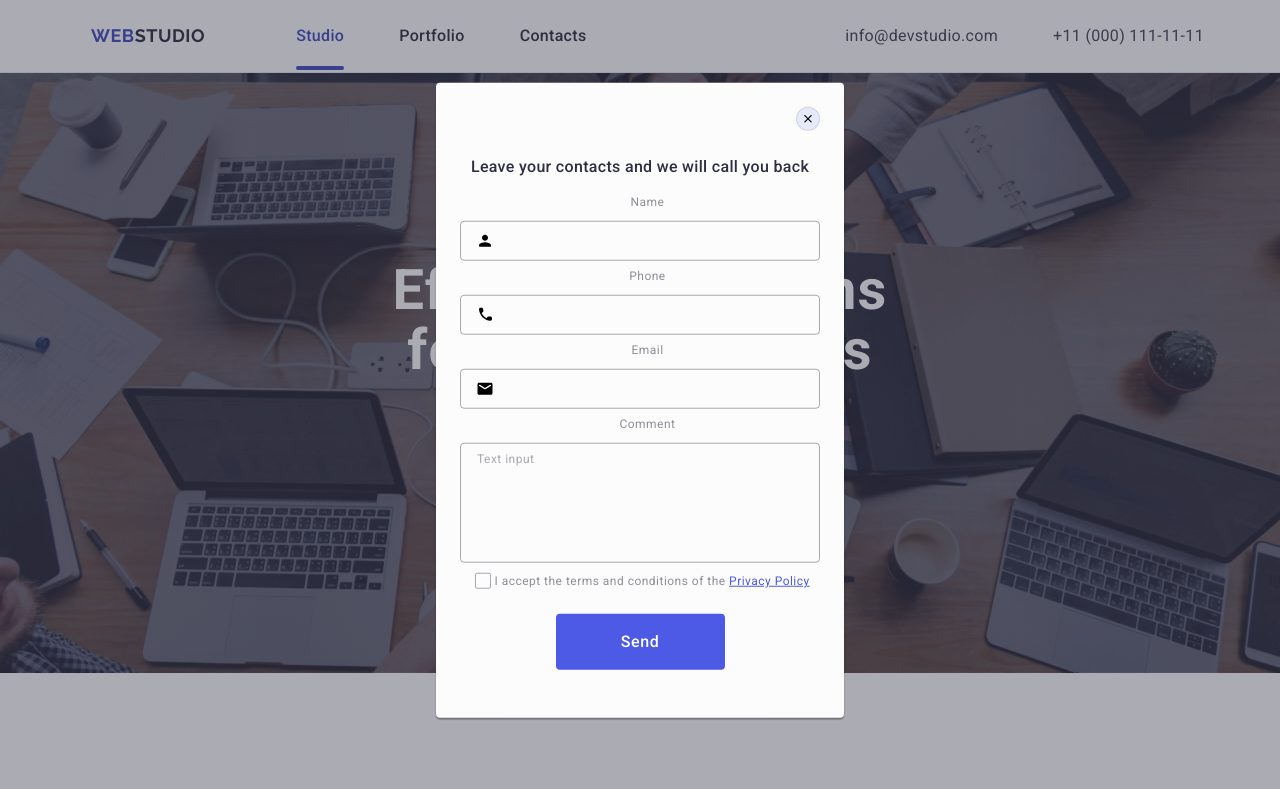
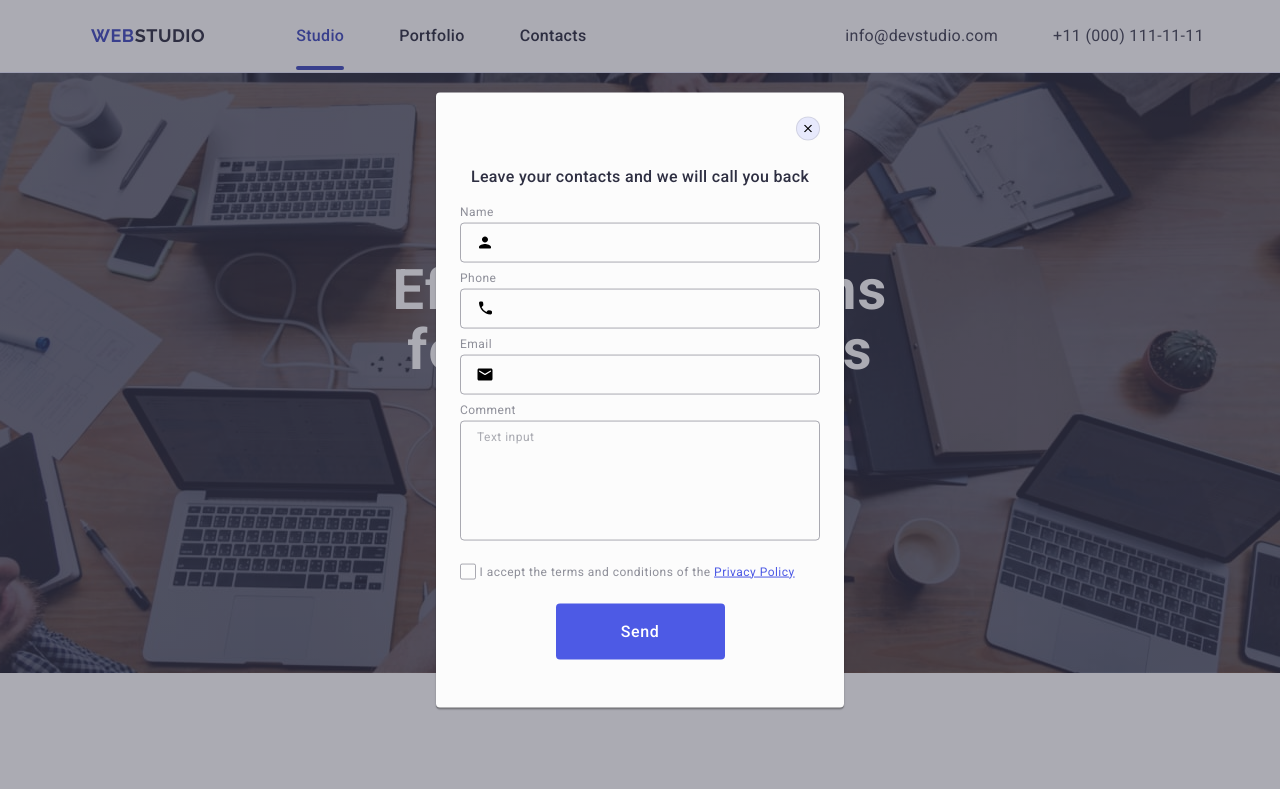
Before and after one commit to nastjademchyk/goit-markup-hw-05, a plain HTML site: page index.html in a window 1280 px wide. Shown: the top 789 px of the page. Drawn offline with nearby package versions, Linux system fonts and the light colour scheme; files whose address does not match are found by name.

Commit message:
added color to the placeholder

```diff
--- a/css/syles.css
+++ b/css/syles.css
@@ -636,7 +636,7 @@ section {
   align-items: center;
   justify-content: center;
   flex-direction: column;
-  gap: 8px;
+  /* gap: 8px; */
   border-radius: 4px;
   margin-bottom: 8px;
 }
@@ -648,6 +648,10 @@ section {
   color: #8e8f99;
   display: block;
   margin-bottom: 4px;
+  width: 100%;
+  text-align: left;
+  text-indent: 0;
+
 }
 .input-wrapper {
   position: relative;
@@ -848,6 +852,11 @@ textarea::placeholder {
 
 .fieldset-list-checkbox {
   margin-bottom: 24px;
+  width: 100%;
+  text-align: left;
+  text-indent: 0;
+
+
 }
 
 .span-privacy {
@@ -873,3 +882,11 @@ input[type="checkbox"]:checked + label .span-privacy {
   border: none;
   fill: #f4f4fd;
 }
+
+.fieldset-list-comment{
+  margin-bottom: 16px;
+}
+
+.subscribe-input::placeholder{
+  color: #fff;
+  }
--- a/index.html
+++ b/index.html
@@ -481,7 +481,7 @@
             <label class="subscribe-label">
               <input
                 class="subscribe-input"
-                type="text"
+                type="email"
                 name="email"
                 placeholder="E-mail"
               />
@@ -555,8 +555,8 @@
             </div>
           </div>
 
-          <div class="fieldset-list">
-            <label class="form-label" for="user-comment">Comment </label>
+          <div class="fieldset-list-comment">
+            <label class="form-label" for="user-comment">Comment</label>
             <textarea
               class="textarea-label"
               name="user-comment"
```
